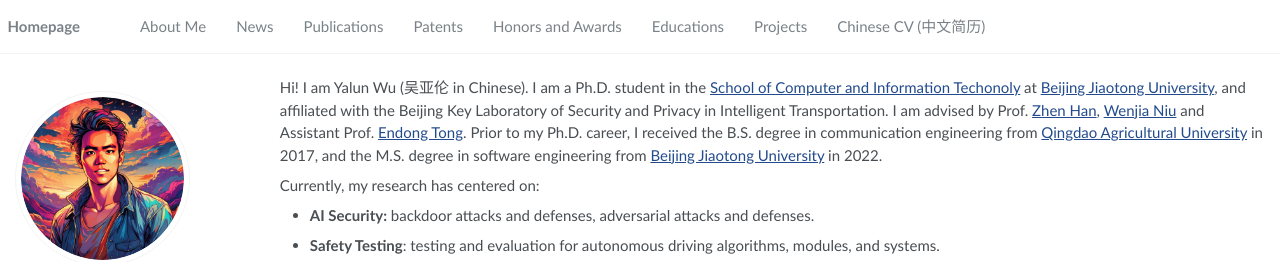
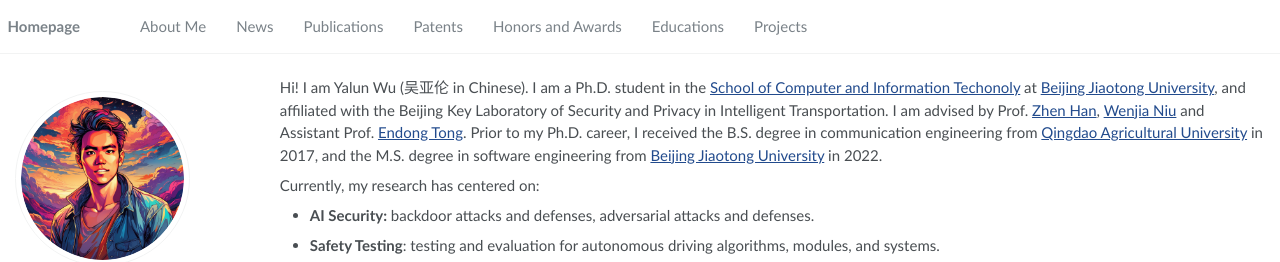
Before and after one commit to Allenpandas/Allenpandas.github.io, a Jekyll site: the page built from _pages/about.md, in a window 1280 px wide. Shown: the top 262 px of the page. Built offline with Jekyll 4.4.1, drawn with Linux system fonts in a browser that asks for light colours.

Commit message:
太早导航

```diff
--- a/_data/navigation.yml
+++ b/_data/navigation.yml
@@ -21,8 +21,8 @@ main:
   - title: "Projects"
     url: "#Projects"
 
-  - title: "Chinese CV (中文简历)"
-    url: "https://wuyalun.cn/Allenpandas-CN/"
+  # - title: "Chinese CV (中文简历)"
+    # url: "https://wuyalun.cn/Allenpandas-CN/"
 
   # - title: "Invited Talks"
   #   url: "/#-invited-talks"
--- a/_includes/masthead.html
+++ b/_includes/masthead.html
@@ -4,7 +4,7 @@
       <nav id="site-nav" class="greedy-nav">
         <button><div class="navicon"></div></button>
         <ul class="visible-links">
-          <li class="masthead__menu-item masthead__menu-item--lg masthead__menu-home-item"><a href="#About-Me">Homepage</a></li>
+          <li class="masthead__menu-item masthead__menu-item--lg masthead__menu-home-item"><a href="https://wuyalun.cn/Allenpandas-CN/">Homepage</a></li>
           {% for link in site.data.navigation.main %}
             <li class="masthead__menu-item"><a href="{{ domain }}{{ link.url }}">{{ link.title }}</a></li>
           {% endfor %}
```
